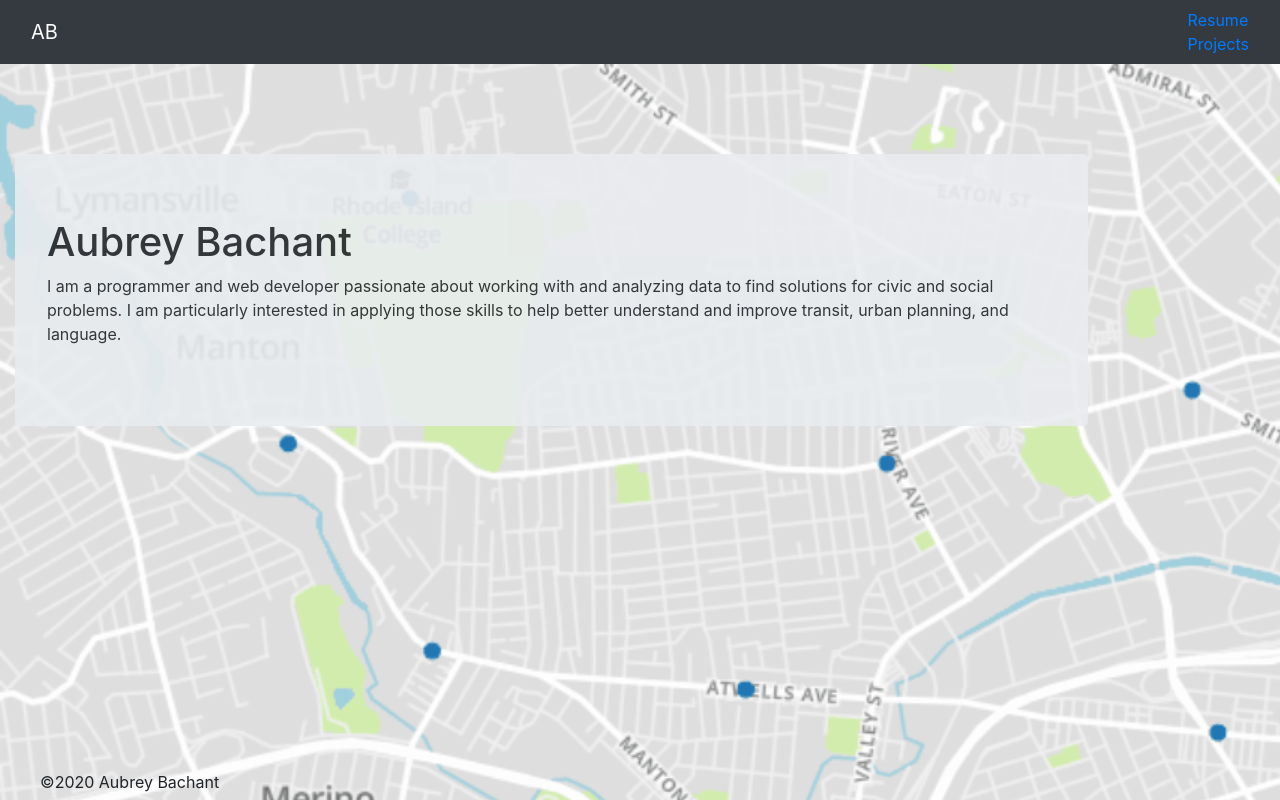
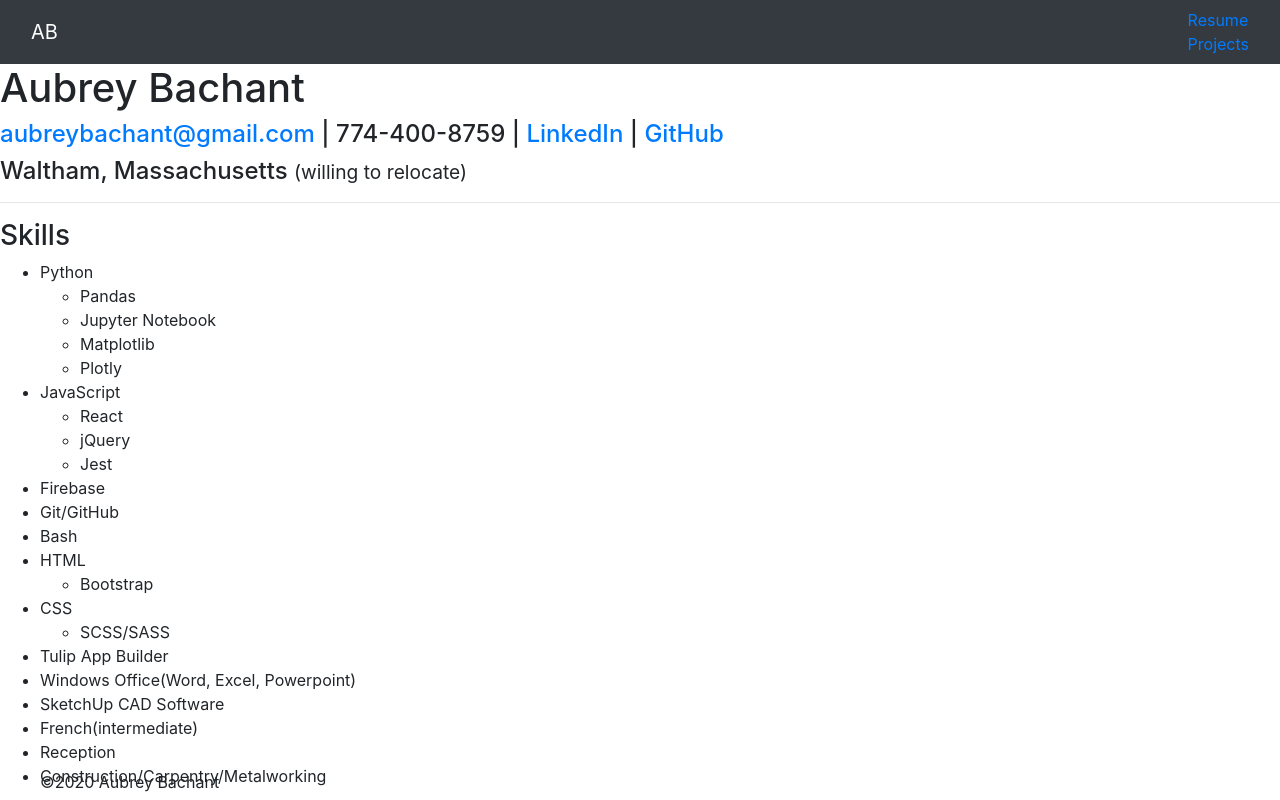
Before and after one commit to abachant/abachant.github.io, a React (Create React App) app: page /resume in a window 1280 px wide. Built offline with nearby package versions, Linux system fonts and the light colour scheme.

Commit message:
Add basic Resume component with basic routing

```diff
--- a/package.json
+++ b/package.json
@@ -8,6 +8,7 @@
     "@testing-library/user-event": "^7.2.1",
     "react": "^16.13.1",
     "react-dom": "^16.13.1",
+    "react-router-dom": "^5.1.2",
     "react-scripts": "3.4.1"
   },
   "scripts": {
--- a/src/App.js
+++ b/src/App.js
@@ -1,16 +1,24 @@
 import React from 'react';
-import Navbar from './components/layout/navbar.js'
-import About from './components/about.js'
-import Footer from './components/layout/footer.js'
+import { BrowserRouter as Router, Switch, Route } from 'react-router-dom';
+
+import Navbar from './components/layout/navbar.js';
+import About from './components/about.js';
+import Resume from './components/resume.js';
+import Footer from './components/layout/footer.js';
 
 
 function App() {
   return (
-    <div className="App">
-      <Navbar />
-      <About />
-      <Footer />
-    </div>
+    <Router>
+      <div className="App">
+        <Navbar />
+        <Switch>
+          <Route path="/" exact component={About} />
+          <Route path="/resume" component={Resume} />
+        </Switch>
+        <Footer />
+      </div>
+    </Router>
   );
 }
 
--- /dev/null
+++ b/src/components/resume.js
@@ -0,0 +1,113 @@
+import React from 'react';
+
+
+function Resume() {
+  return(
+    <div>
+        <div>
+            <h1>Aubrey Bachant</h1>
+            <h4><a href="mailto:aubreybachant@gmail.com">aubreybachant@gmail.com</a> | 774-400-8759 | <a href="https://www.linkedin.com/in/garrett-bachant-36bb77115/">LinkedIn</a> | <a href="https://github.com/abachant">GitHub</a></h4>
+            <h4>Waltham, Massachusetts <small>(willing to relocate)</small></h4>
+        </div>
+            <hr />
+        <div>
+            <h3>Skills</h3>
+            <ul>
+                <li>Python</li>
+                <ul>
+                    <li>Pandas</li>
+                    <li>Jupyter Notebook</li>
+                    <li>Matplotlib</li>
+                    <li>Plotly</li>
+                </ul>
+                <li>JavaScript</li>
+                <ul>
+                    <li>React</li>
+                    <li>jQuery</li>
+                    <li>Jest</li>
+                </ul>
+                <li>Firebase</li>
+                <li>Git/GitHub</li>
+                <li>Bash</li>
+                <li>HTML</li>
+                <ul>
+                    <li>Bootstrap</li>
+                </ul>
+                <li>CSS</li>
+                <ul>
+                    <li>SCSS/SASS</li>
+                </ul>
+                <li>Tulip App Builder</li>
+                <li>Windows Office(Word, Excel, Powerpoint)</li>
+                <li>SketchUp CAD Software</li>
+                <li>French(intermediate)</li>
+                <li>Reception</li>
+                <li>Construction/Carpentry/Metalworking</li>
+            </ul>
+            <h3>Projects</h3>
+                <h4>In Progress</h4>
+                <h5><a href="https://github.com/Gbachant/Lane-Claim">Lane Claim</a></h5>
+                    <ul>
+                    <li>Lane Claim is a progress web app designed for tracking and reporting bikelane hazards, primarily cars.</li>
+                    <li>Lane Claim is built with jQuery, Bootstrap, and SCSS</li>
+                    <li>It uses Firebase <a href="https://firebase.google.com/products/realtime-database/">Realtime Database</a> and <a href="https://firebase.google.com/products/storage/">Storage</a> for its data and uses <a href="https://jestjs.io/">Jest</a> for its unit testing.</li>
+                    </ul>
+                <h4>Complete</h4>
+                <p>See <a href="projects.html">Projects page</a></p>
+            <h3>Experience</h3>
+                <h4><a href="https://www.dentsplysirona.com/en-us">Dentsply Sirona</a>, Waltham, MA</h4>
+                <h5>Production Technician II: (October 2018—Current)</h5>
+                    <ul>
+                    <li>Responsible for receiving, verifying, packaging, and shipping customers' orders at fast pace</li>
+                    <li>Tulip App Administrator</li>
+                    <li>Use 5S, Lean, and Kaizen to increase efficiency and improve work methods</li>
+                    </ul>
+                <h4><a href="https://americanrepertorytheater.org/">American Reperetory Theater - Havard</a>, Cambridge, MA</h4>
+                <h5>Temporary Scene Carpenter/Stagehand: (June 2018—August 2018 )</h5>
+                    <ul>
+                    <li>Built scenery and props for theater productions following blueprints</li>
+                    <li>Loaded and unloaded props, scenery, and tools to and from the Loeb Theater</li>
+                    </ul>
+                <h4><a href="http://billbachantbuilders.com/">Bachant Builders</a>, Wareham, MA</h4>
+                <h5>Foreman/Carpenter: (April 2009—November 2013 / November 2016—January 2018)</h5>
+                    <ul>
+                    <li>Used SketchUp to design blueprints for mapping building dimensions</li>
+                    <li>Had experience doing finish carpentry and installing cabinets</li>
+                    <li>Duties included carpentry/woodworking, automotive repair, masonry, metalworking</li>
+                    </ul>
+                <h4><a href="https://www.facebook.com/Animal-Associates-1455735024727937/">Animal Associates</a>, Dartmouth, MA</h4>
+                <h5>Office Manager/Head Receptionist: (July 2015—November 2016)</h5>
+                    <ul>
+                    <li>In charge of billing, operating the front office, and opening and closing the business each day</li>
+                    <li>Promoted from Head Receptionist to Office Manager in 5 months</li>
+                    <li>Volunteered at “Hearts 4 Paws” animal shelter once a week</li>
+                    </ul>
+                <h4><a href="https://bachantsgunshop.com/">Bachant Gun Shop</a>, Lakeville, MA</h4>
+                <h5>Gunsmith: (October 2014—July 2015)</h5>
+                    <ul>
+                    <li>Designed parts for fabrication using SketchUp CAD software</li>
+                    <li>Cleaned, fixed, and listed firearms for sale on various online platforms</li>
+                    <li>Found creative solutions to mechanical problems without clear instructions</li>
+                    </ul>
+
+            <h3>Education</h3>
+                <h4>Bristol Community College, Fall River, MA (2015—)</h4>
+                <ul>
+                    <li>General Studies</li>
+                </ul>
+                <h4>Apponequet Regional High School, Lakeville, MA (2009—2013)</h4>
+                <ul>
+                    <li>Advance Placement and Honors courses</li>
+                </ul>
+        </div>
+            <hr />
+        <div>
+            <a href="https://docs.google.com/document/d/1d9vJS8ZktSJLMsFDTyhtcAKI29qBRL1bIK5-GjqzBpE/edit?usp=sharing">View Resume on Google Docs</a>
+            <br />
+            <a href="pictures/Garrett-Bachant-Resume.pdf" class="footer" download>Download Resume as PDF</a>
+        </div>
+    </div>
+  )
+}
+
+export default Resume
```
Also changed, not shown: 1 other file (tests, documents, lock files or other folders).
